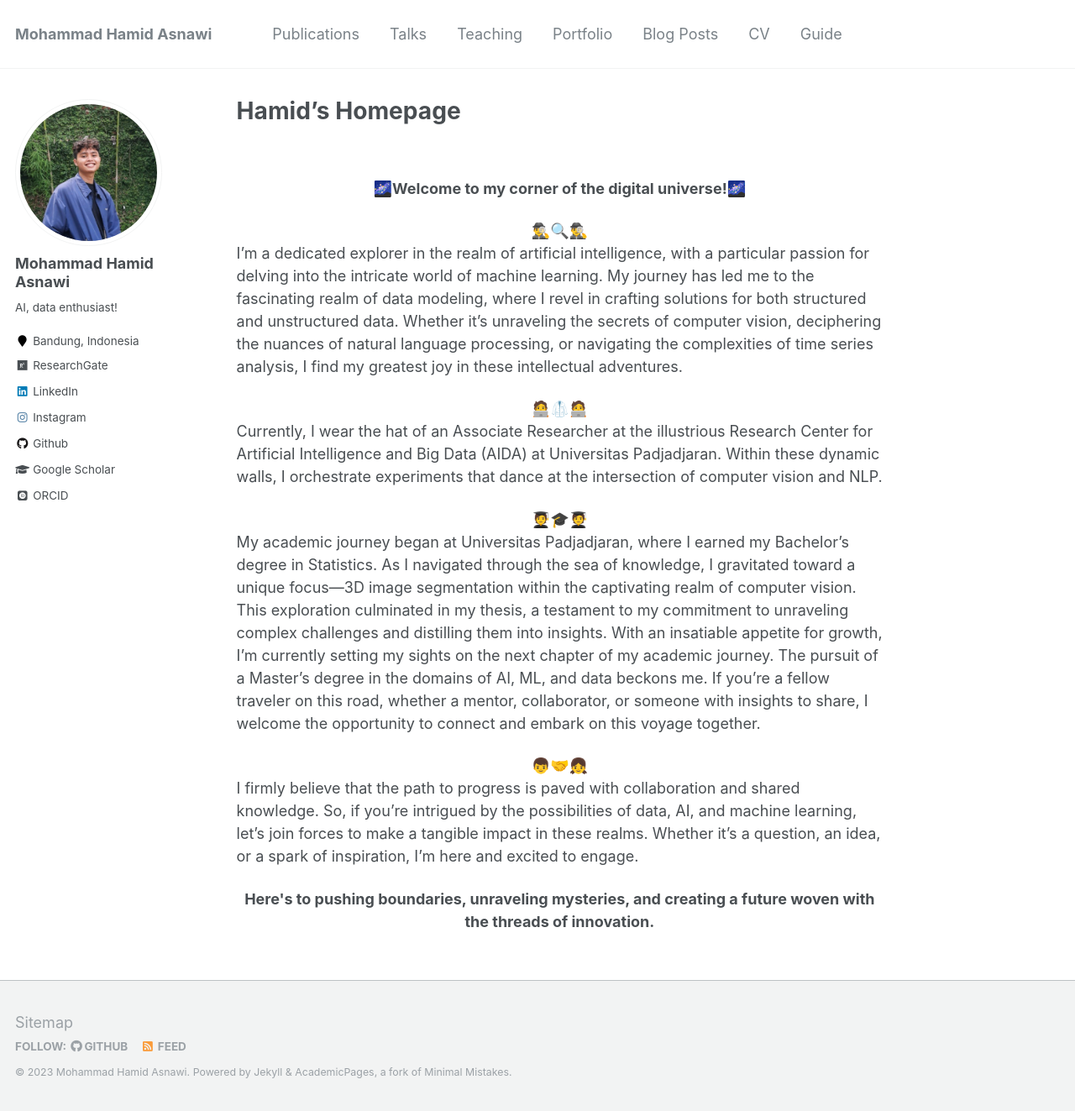
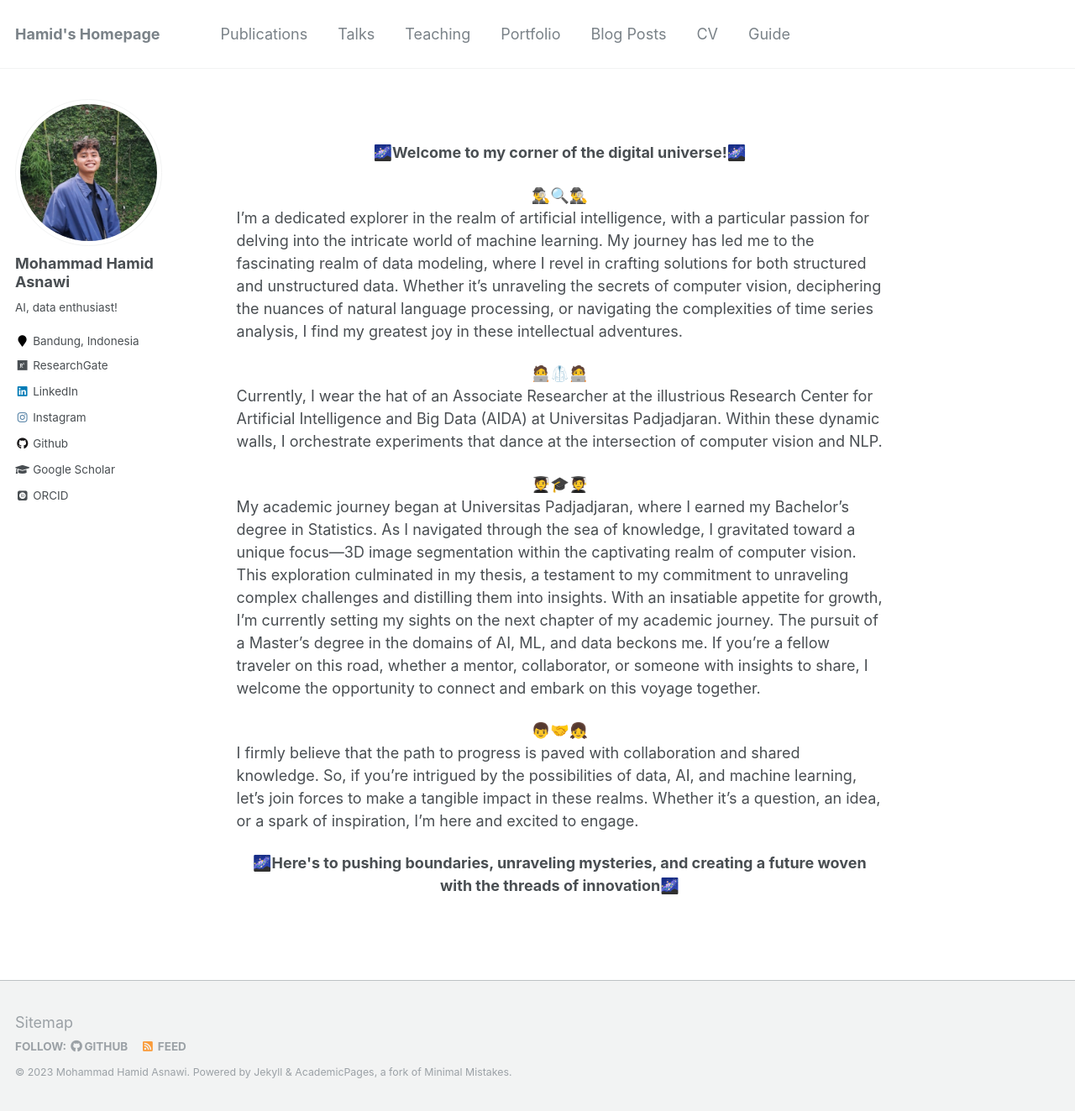
Before and after one commit to mhamidasn/mhamidasn.github.io, a Jekyll site: the page built from _pages/about.md, in a window 1280 px wide and 1323 px high. Shown: the whole window at 84% size. Built offline with Jekyll 4.4.1, drawn with Linux system fonts in a browser that asks for light colours; some web fonts are replaced.

Commit message:
Modify about me!

```diff
--- a/_config.yml
+++ b/_config.yml
@@ -7,7 +7,7 @@
 
 # Site Settings
 locale                   : "en-US"
-title                    : "Mohammad Hamid Asnawi"
+title                    : "Hamid's Homepage"
 title_separator          : "-"
 name                     : &name "Mohammad Hamid Asnawi"
 description              : &description "personal description"
--- a/_pages/about.md
+++ b/_pages/about.md
@@ -1,6 +1,6 @@
 ---
 permalink: /
-title: "Hamid's Homepage"
+title:
 excerpt: "About me"
 author_profile: true
 redirect_from:
@@ -26,5 +26,5 @@ My academic journey began at Universitas Padjadjaran, where I earned my Bachelor
 I firmly believe that the path to progress is paved with collaboration and shared knowledge. So, if you're intrigued by the possibilities of data, AI, and machine learning, let's join forces to make a tangible impact in these realms. Whether it's a question, an idea, or a spark of inspiration, I'm here and excited to engage.
 
 <p align="center">
-  <strong>Here's to pushing boundaries, unraveling mysteries, and creating a future woven with the threads of innovation.</strong>
+  <strong>🌌Here's to pushing boundaries, unraveling mysteries, and creating a future woven with the threads of innovation🌌</strong>
 </p>
```
